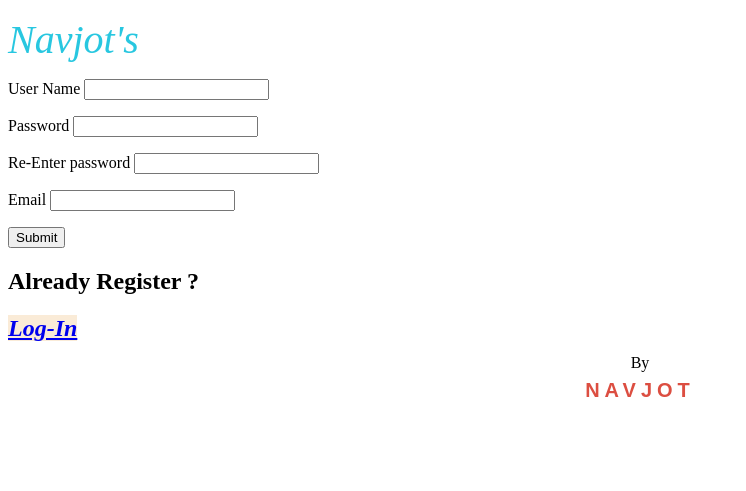
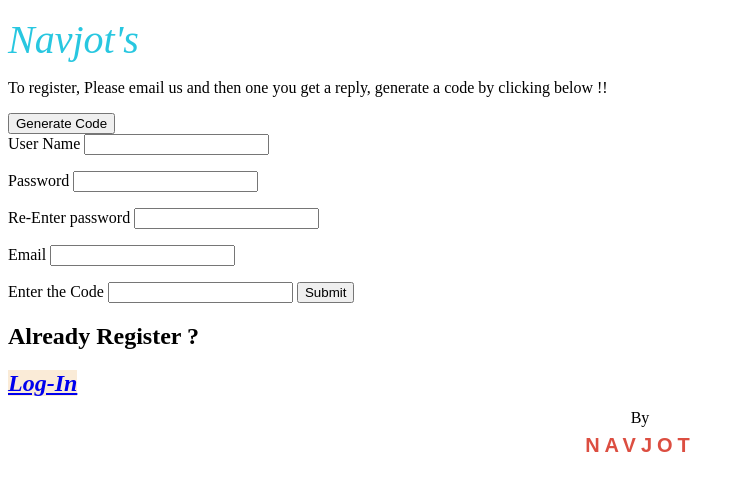
Before and after one commit to navjot77/DriveCamFrontPage, a Python web app: template engineapp/templates/sign-up.html in a window 1280 px wide. Shown: the top 491 px of the page, without its empty margins (0-746 px from the left). Run offline with Jinja, Linux system fonts and the light colour scheme; the template is opened without the code that fills it, so the values that code supplies are empty.

Commit message:
Added Sign-Up

```diff
--- a/engineapp/main.py
+++ b/engineapp/main.py
@@ -185,6 +185,7 @@ class Register(MainHandler):
             user_pass = self.request.get("password")
             user_pass_re = self.request.get("passwordRe")
             user_email = self.request.get("email")
+            user_code=self.requesrt.get("code")
             check_name = USER_RE.match(user_name)
             check_email = EMAIL_RE.match(user_email)
             check_pass = PASS_RE.match(user_pass)
@@ -194,6 +195,7 @@ class Register(MainHandler):
             pass_re_error = ""
             check_re_pass = "Ok"
             page_rendered = False
+
             if (user_pass != user_pass_re):
                 pass_re_error = "Password does not match"
                 check_re_pass = None
@@ -215,7 +217,7 @@ class Register(MainHandler):
                     u = User.register(user_name, user_pass, user_email)
                     u.put()
                     self.login(u)
-                    self.redirect('/blog')
+                    self.redirect('/')
             if not check_name:
                 user_error = "User Name not correct"
             if not check_pass:
--- a/engineapp/templates/sign-up.html
+++ b/engineapp/templates/sign-up.html
@@ -7,6 +7,13 @@
 </head>
 {% extends "base.html" %}
 {% block content %}
+
+    <form method="post" action="/generateCode">
+    <p>To register, Please email us and then one you get a reply, generate a code by clicking below !! </p>
+    <button type="submit">Generate Code </button>
+    </form>
+
+
 <form method="post">
 <label>User Name
     <input type="text" name="userName" value="{{ items['UserName'] }}">
@@ -27,6 +34,9 @@
     <input type="text" name="email" value="{{ items['email']}}">
 </label>
     <p style="color: red;">{{ items['EmailError'] }}</p>
+<label> Enter the Code
+    <input type="text" name="code" />
+</label>
 <input type="submit">
 </form>
 <h2>Already Register ?</h2>
--- a/engineapp/templates/webPage.html
+++ b/engineapp/templates/webPage.html
@@ -41,7 +41,7 @@
     <!-- Collect the nav links, forms, and other content for toggling -->
     <div class="collapse navbar-collapse" id="bs-example-navbar-collapse-1">
       <ul class="nav navbar-nav navbar-right">
-        <li class="active"><a href="#">About<span class="sr-only">(current)</span></a></li>
+        <li ><a href="#">About</a></li>
         <li><a href="/blog">BLOG</a> </li>
          <li><a href="#" data-toggle="modal" data-target="#myModal">Contact Us</a></li>
 
```
Also changed, not shown: 1 other file.
